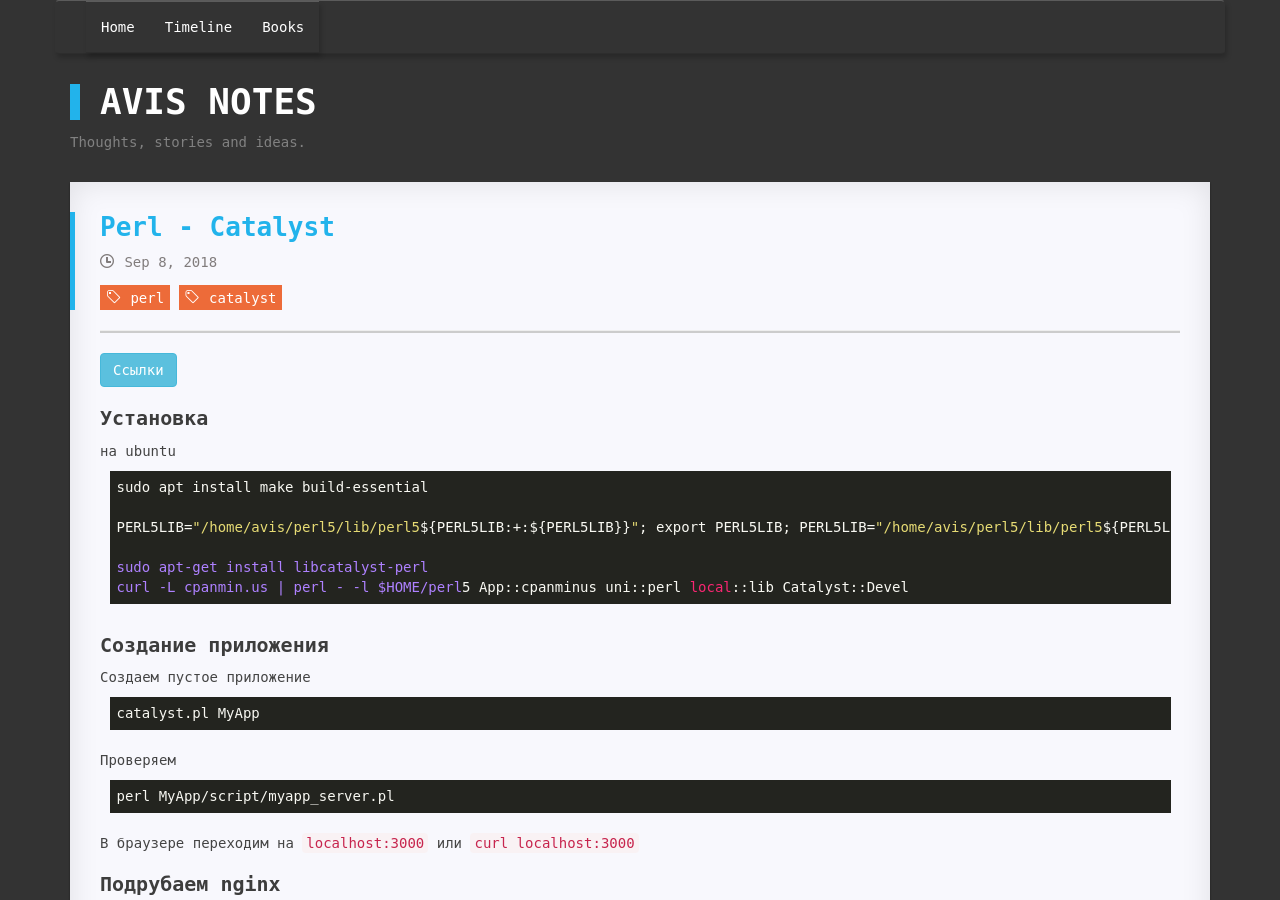
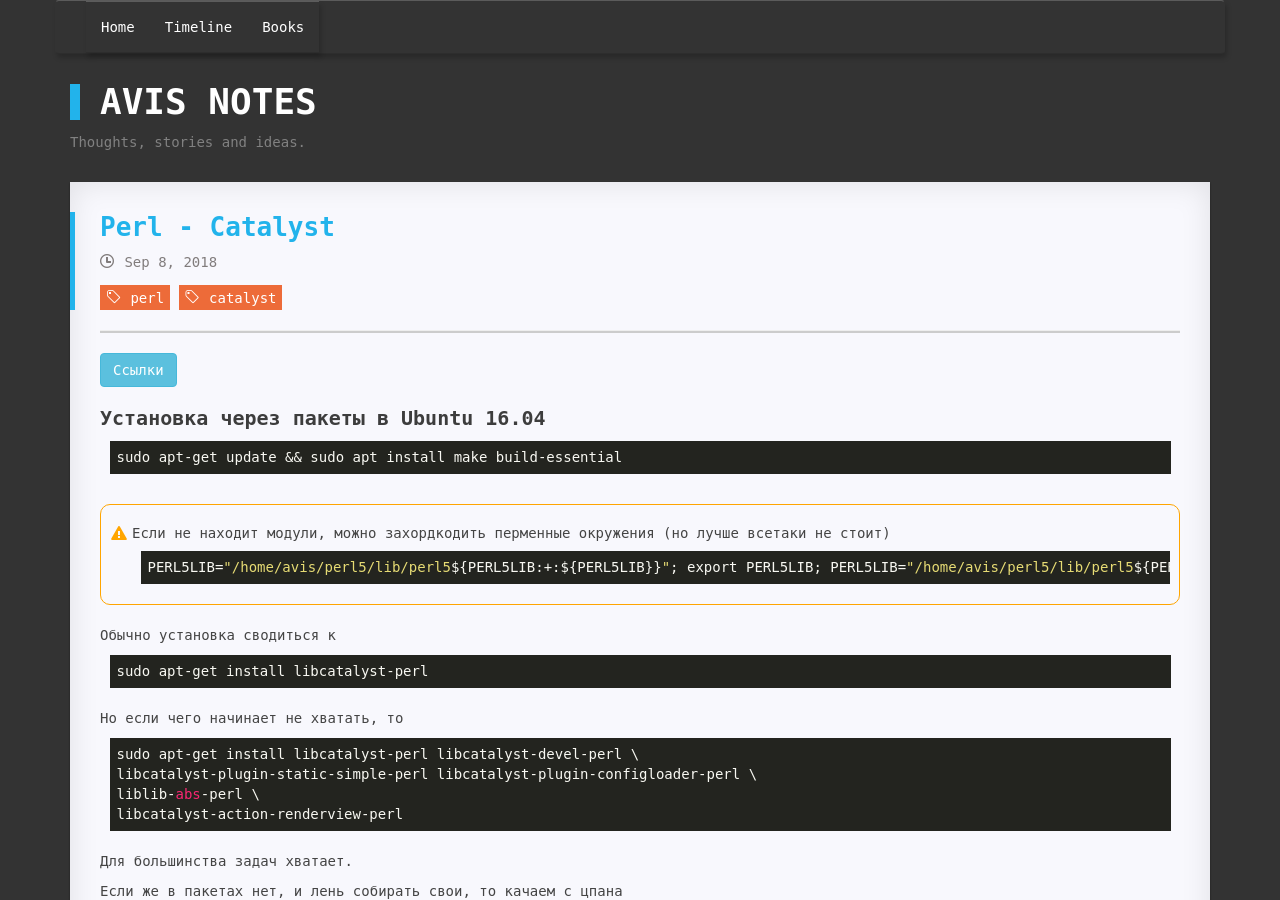
Before and after one commit to Avis20/avis20.github.io, a Jekyll site: the page built from _posts/2018-09-08-perl-catalyst.md, in a window 1280 px wide and 900 px high. Built offline with Jekyll 4.4.1, drawn with Linux system fonts in a browser that asks for light colours; some of the changed text lies outside the part shown.

Commit message:
commit from script Пт авг 23 01:07:42 MSK 2019

```diff
--- a/_posts/2018-09-08-perl-catalyst.md
+++ b/_posts/2018-09-08-perl-catalyst.md
@@ -16,16 +16,38 @@ reference:
 * TOC
 {:toc}
 
-## Установка
+## Установка через пакеты в Ubuntu 16.04
 
-на ubuntu
 <pre><code class="perl">
-sudo apt install make build-essential
+sudo apt-get update && sudo apt install make build-essential
+</code></pre>
 
+<div class="warn">
+    <p>Если не находит модули, можно захордкодить перменные окружения (но лучше всетаки не стоит)
+<pre><code class="perl">
 PERL5LIB="/home/avis/perl5/lib/perl5${PERL5LIB:+:${PERL5LIB}}"; export PERL5LIB; PERL5LIB="/home/avis/perl5/lib/perl5${PERL5LIB:+:${PERL5LIB}}" >> ~/.bashrc
+</code></pre>
+    </p>
+</div>
 
+Обычно установка сводиться к
+<pre><code class="perl">
 sudo apt-get install libcatalyst-perl
-curl -L cpanmin.us | perl - -l $HOME/perl5 App::cpanminus uni::perl local::lib Catalyst::Devel
+</code></pre>
+
+Но если чего начинает не хватать, то
+<pre><code class="perl">
+sudo apt-get install libcatalyst-perl libcatalyst-devel-perl \
+libcatalyst-plugin-static-simple-perl libcatalyst-plugin-configloader-perl \
+liblib-abs-perl \
+libcatalyst-action-renderview-perl
+</code></pre>
+
+Для большинства задач хватает.
+
+Если же в пакетах нет, и лень собирать свои, то качаем с цпана
+<pre><code class="perl">
+curl -L cpanmin.us | sudo perl - -l /usr/share/perl5 App::cpanminus uni::perl local::lib
 </code></pre>
 
 ## Создание приложения
```
Also changed, not shown: _posts/2019-08-17-nginx-unit.md (+34 -2 lines), _posts/2019-07-03-linux-dockerbook.md (line endings or trailing spaces).
